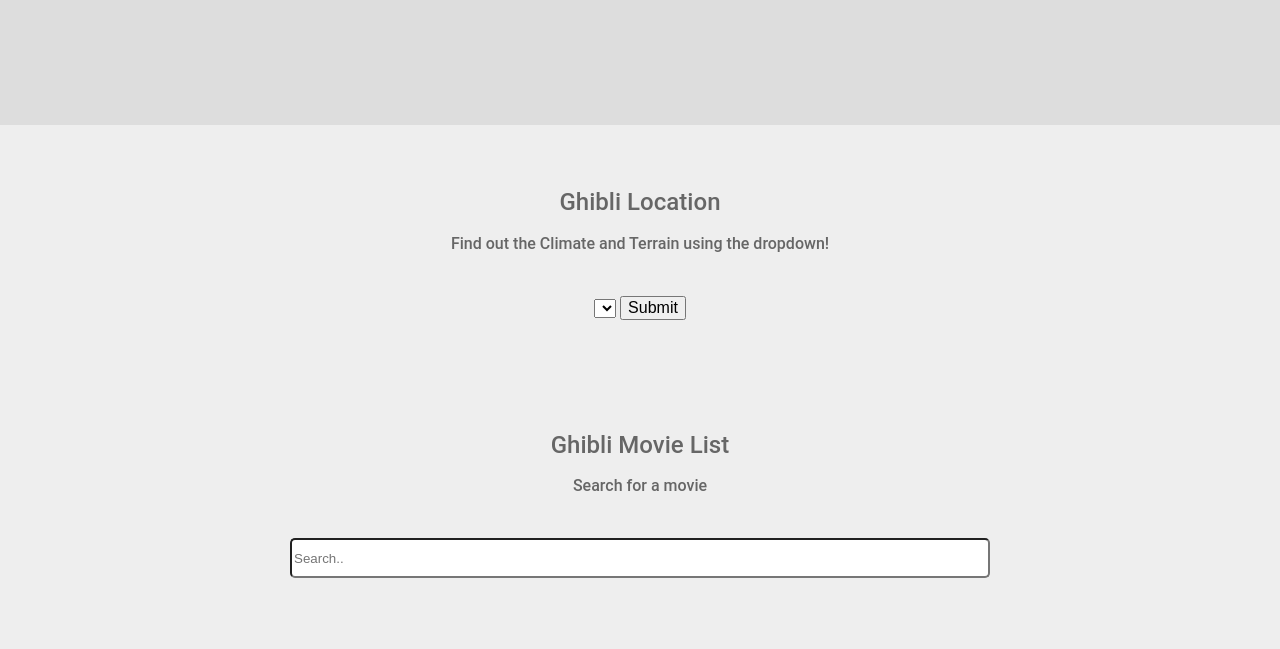
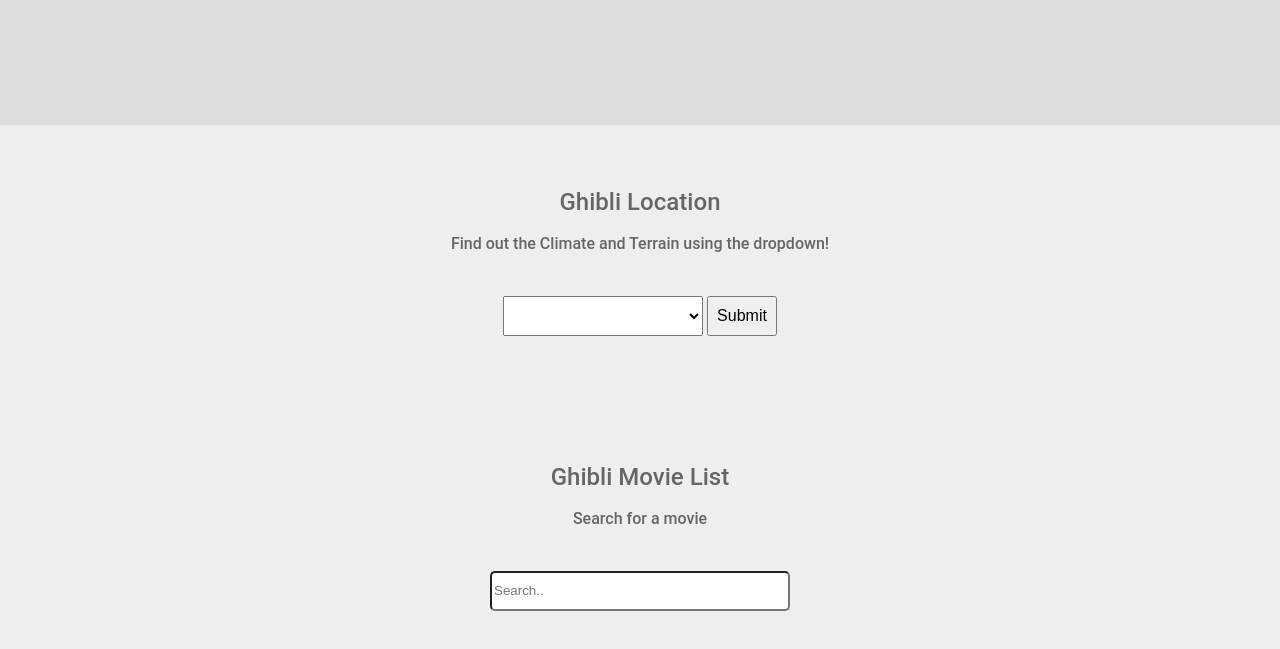
Before and after one commit to nvcdao/cprg-218-lab-5, a plain HTML site: page index.html in a window 1280 px wide. Shown: the part 173-822 px from the top of the page. Drawn offline with Linux system fonts and the light colour scheme; no server answers.

Commit message:
Update styles.css

```diff
--- a/CSS/styles.css
+++ b/CSS/styles.css
@@ -17,10 +17,21 @@ html {
 }
 
 #searchbar {
-  width: 700px;
+  width: 300px;
   height: 40px;
   border-radius: 5px;
 
+}
+
+.button {
+  width: 70px;
+  height: 40px;
+}
+
+.dropdown {
+  width: 200px;
+  height: 40px;
+  margin-bottom: 1rem;
 }
 
 h1 {
```
